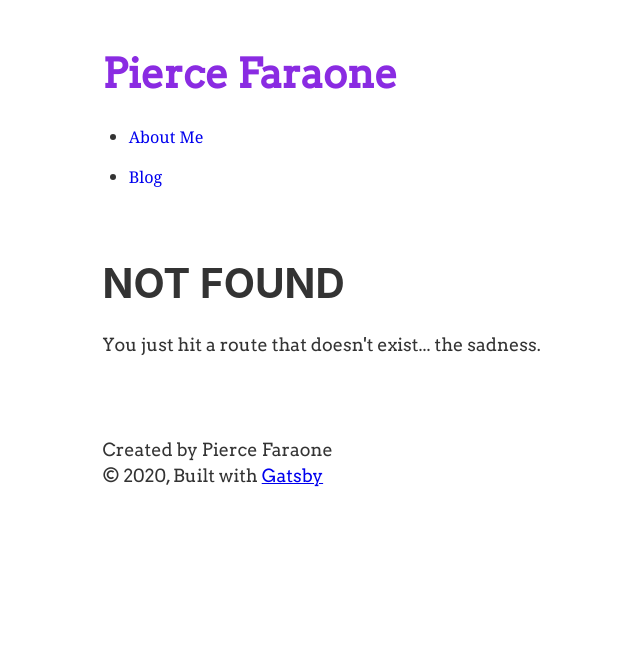
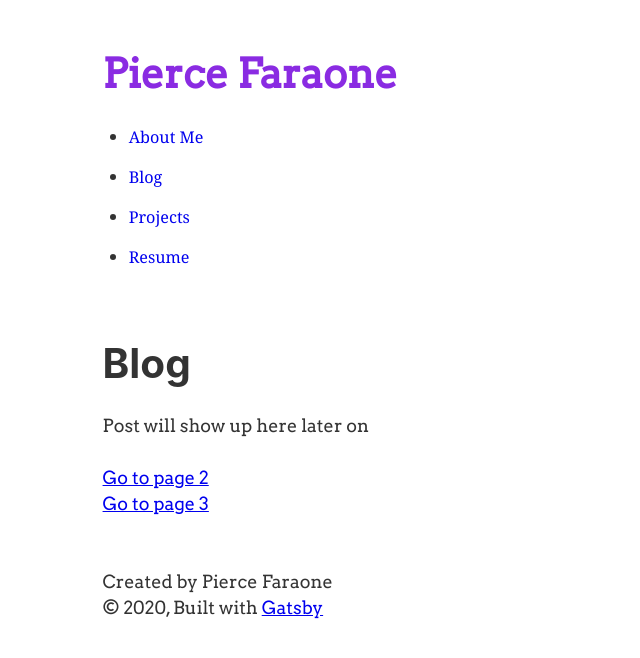
Before and after one commit to pfaraone/portfolio, a Gatsby site: page /projects in a window 1280 px wide. Before the commit this address had no page. Shown: the whole page, without its empty margins (77-717 px from the left). Built offline with nearby package versions, Linux system fonts and the light colour scheme; Gatsby itself is replaced by a stand-in of ours.

Commit message:
added projects and resume to header

```diff
--- a/src/components/header.js
+++ b/src/components/header.js
@@ -31,6 +31,16 @@ const Header = ({ siteTitle }) => (
               Blog
             </Link>
           </li>
+          <li>
+            <Link to="/projects/" className={headerStyles.link}>
+              Projects
+            </Link>
+          </li>
+          <li>
+            <Link to="/resume/" className={headerStyles.link}>
+              Resume
+            </Link>
+          </li>
         </ul>
       </nav>
     </div>
--- /dev/null
+++ b/src/pages/projects.js
@@ -0,0 +1,24 @@
+import React from "react"
+import { Link } from "gatsby"
+
+import Layout from "../components/layout"
+import Image from "../components/image"
+import SEO from "../components/seo"
+
+const blogPage = () => {
+  return (
+    <Layout>
+      <SEO title="Blog" />
+      <h1>Blog</h1>
+      <p>Post will show up here later on</p>
+      <div>
+        <Link to="/page-2/">Go to page 2</Link>
+      </div>
+      <div>
+        <Link to="/page-3/">Go to page 3</Link>
+      </div>
+    </Layout>
+  )
+}
+
+export default blogPage
```
Also changed, not shown: src/pages/resume.js (added).
